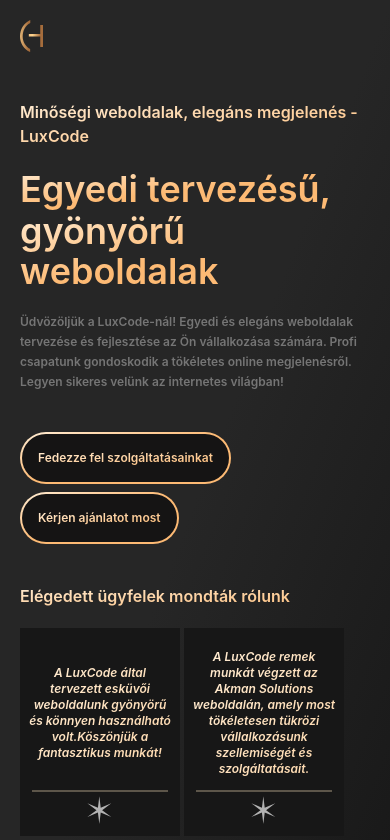
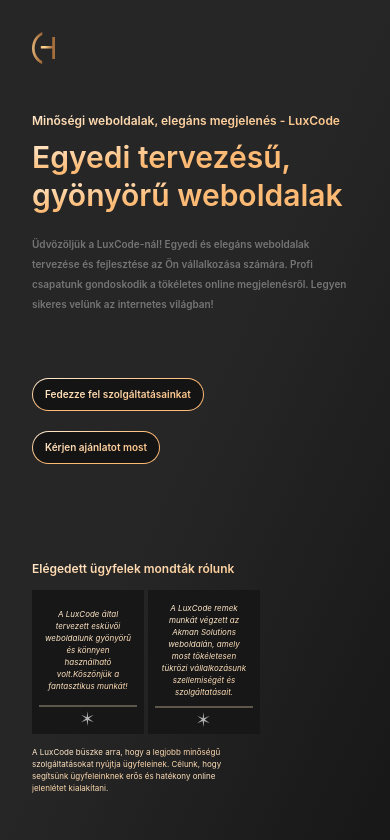
Before and after one commit to Homvi/luxcode, a React (Create React App) app: page / in a window 390 px wide. Shown: the top 840 px of the page. Built offline with nearby package versions, Linux system fonts and the light colour scheme.

Commit message:
layout done on mobile

```diff
--- a/src/App.jsx
+++ b/src/App.jsx
@@ -4,7 +4,7 @@ import pc from "./assets/pc.png"
 function App() {
   return (
     <>
-      <div className="p-5 bg-gradient-to-br from-neutral-800 via-neutral-800 to-neutral-900 min-h-screen relative">
+      <div className="p-8 bg-gradient-to-br from-neutral-800 via-neutral-800 to-neutral-900 min-h-screen relative">
         <img src={pc}  alt="pc" className="absolute right-0 bottom-0 h-[90%] hidden lg:block"/>
         <Landing />
       </div>
--- a/src/components/Button.jsx
+++ b/src/components/Button.jsx
@@ -2,9 +2,9 @@ import React from "react";
 
 const Button = ({ content }) => {
   return (
-    <div className="fit p-[2px] bg-slate-50 w-fit rounded-full bg-gradient-to-tl from-orange-300 via-orange-300 to-orange-100 hover:cursor-pointer transition-all  hover:from-orange-300 hover:shadow-xl">
-      <div className="px-4 py-4 rounded-full bg-[#151414] w-fit ">
-        <div className="text-xs text-transparent bg-clip-text bg-gradient-to-br from-orange-100 to-orange-300 font-semibold">
+    <div className="fit p-[1px] bg-slate-50 w-fit rounded-full bg-gradient-to-tl from-orange-300 via-orange-300 to-orange-100 hover:cursor-pointer transition-all  hover:from-orange-300 hover:shadow-xl">
+      <div className="px-3 py-2 rounded-full bg-[#151414] w-fit ">
+        <div className="text-[10px] text-transparent bg-clip-text bg-gradient-to-br from-orange-100 to-orange-300 font-semibold">
           {content}
         </div>
       </div>
--- a/src/components/Description.jsx
+++ b/src/components/Description.jsx
@@ -1,7 +1,7 @@
 import React from "react";
 
 const Description = ({ content }) => {
-  return <div className="text-[#757575] max-w-sm leading-5 text-xs inter mb-5">{content}</div>;
+  return <div className="text-[#757575] max-w-sm leading-5 text-[10px] inter mb-5 font-normal">{content}</div>;
 };
 
 export default Description;
--- a/src/components/Heading.jsx
+++ b/src/components/Heading.jsx
@@ -1,7 +1,7 @@
 import React from "react";
 
 const Heading = ({ content }) => {
-  return <h1 className="text-4xl py-[1px] font-semibold inter text-transparent bg-clip-text bg-gradient-to-br from-orange-100 via-orange-300 to-orange-300" >{content}</h1>;
+  return <h1 className="text-3xl py-[1px] font-semibold inter text-transparent bg-clip-text bg-gradient-to-br from-orange-100 via-orange-300 to-orange-300" >{content}</h1>;
 };
 
 export default Heading;
--- a/src/components/Subheading.jsx
+++ b/src/components/Subheading.jsx
@@ -2,7 +2,7 @@ import React from "react";
 
 const Subheading = ({ content }) => {
   return (
-    <div className="text-m  mb-5 inter text-transparent bg-clip-text bg-gradient-to-br from-orange-100 to-orange-300 font-semibold">
+    <div className="text-[12px] mb-2 inter text-transparent bg-clip-text bg-gradient-to-br from-orange-100 to-orange-300 font-semibold">
       {content}
     </div>
   );
--- a/src/components/TestemonialCard.jsx
+++ b/src/components/TestemonialCard.jsx
@@ -3,12 +3,12 @@ import star from "../assets/star.svg";
 
 const TestemonialCard = ({ content }) => {
   return (
-    <div className="w-40 mr-1 h-52 bg-gradient-to-r from-neutral-900 via-neutral-900 to-neutral-900 p-2 flex flex-col justify-between items-center">
-      <div className="text-center text-xs italic text-transparent flex justify-center h-full items-center bg-clip-text bg-gradient-to-br from-orange-100 to-orange-200 font-semibold">
+    <div className="w-28 mr-1 h-36 bg-gradient-to-r from-neutral-900 via-neutral-900 to-neutral-900 p-1 flex flex-col justify-between items-center">
+      <div className="text-center thin  text-[8px] italic text-transparent flex justify-center h-full items-center bg-clip-text bg-gradient-to-br from-orange-100 to-orange-200 p-2">
         {content}
       </div>
-      <div className="flex justify-center items-center w-[95%] border-t-2 p-1 border-[#5D564A]">
-        <img src={star} alt="star" height="20px" />
+      <div className="flex  justify-center items-center w-[95%] border-t-2 p-1 border-[#5D564A]">
+        <img src={star} alt="star" height="13px" className="w-[13px]" />
       </div>
     </div>
   );
--- a/src/index.css
+++ b/src/index.css
@@ -2,9 +2,14 @@
 @tailwind components;
 @tailwind utilities;
 
-@import url('https://fonts.googleapis.com/css2?family=Inter:wght@600&display=swap');
+@import url('https://fonts.googleapis.com/css2?family=Inter:wght@100;200;300;400;500;600;700&display=swap');
 
 .inter {
     font-family: 'Inter', sans-serif;
     font-weight: 600;
 }
+
+.thin {
+    font-family: 'Inter', sans-serif;
+    font-weight: 400;
+}
--- a/src/pages/Landing.jsx
+++ b/src/pages/Landing.jsx
@@ -26,26 +26,29 @@ const Landing = () => {
         <Heading content="Egyedi tervezésű, " />
         <Heading content="gyönyörű weboldalak " />
       </div>
-      <Description content={data.description} />
-      <div className="my-10">
-        <div className="my-2">
+      <div className="mb-16">
+        <Description content={data.description} />
+      </div>
+      <div className="my-10 mb-24">
+        <div className="my-5">
           <Button content="Fedezze fel szolgáltatásainkat" />
         </div>
         <Button content="Kérjen ajánlatot most" />
       </div>
-      <Subheading content="Elégedett ügyfelek mondták rólunk" />
+      <div className="mb-3">
+        <Subheading content="Elégedett ügyfelek mondták rólunk" />
+      </div>
       <div className="flex flex-col xl:flex-row">
         <div className="flex">
           {data.testemonials.map((content, id) => (
-            <TestemonialCard content={content} />
+            <TestemonialCard content={content} key={`testemonial-card-${id}`} />
           ))}
         </div>
 
-        <div className="max-w-sm flex justify-center items-center xl:p-4">
-          Lorem ipsum dolor sit amet consectetur adipisicing elit. Aut, facere
-          fugiat ex numquam nihil iusto culpa doloremque corrupti delectus
-          dolores blanditiis quos natus. Dolorum quam non aperiam enim eum
-          provident.
+        <div className="max-w-[190px] font-normal flex text-[8px] my-3  justify-center items-center text-transparent bg-clip-text bg-gradient-to-br from-orange-100 via-orange-200 to-orange-100  xl:p-4">
+          A LuxCode büszke arra, hogy a legjobb minőségű szolgáltatásokat
+          nyújtja ügyfeleinek. Célunk, hogy segítsünk ügyfeleinknek erős és
+          hatékony online jelenlétet kialakítani.
         </div>
       </div>
     </div>
```
